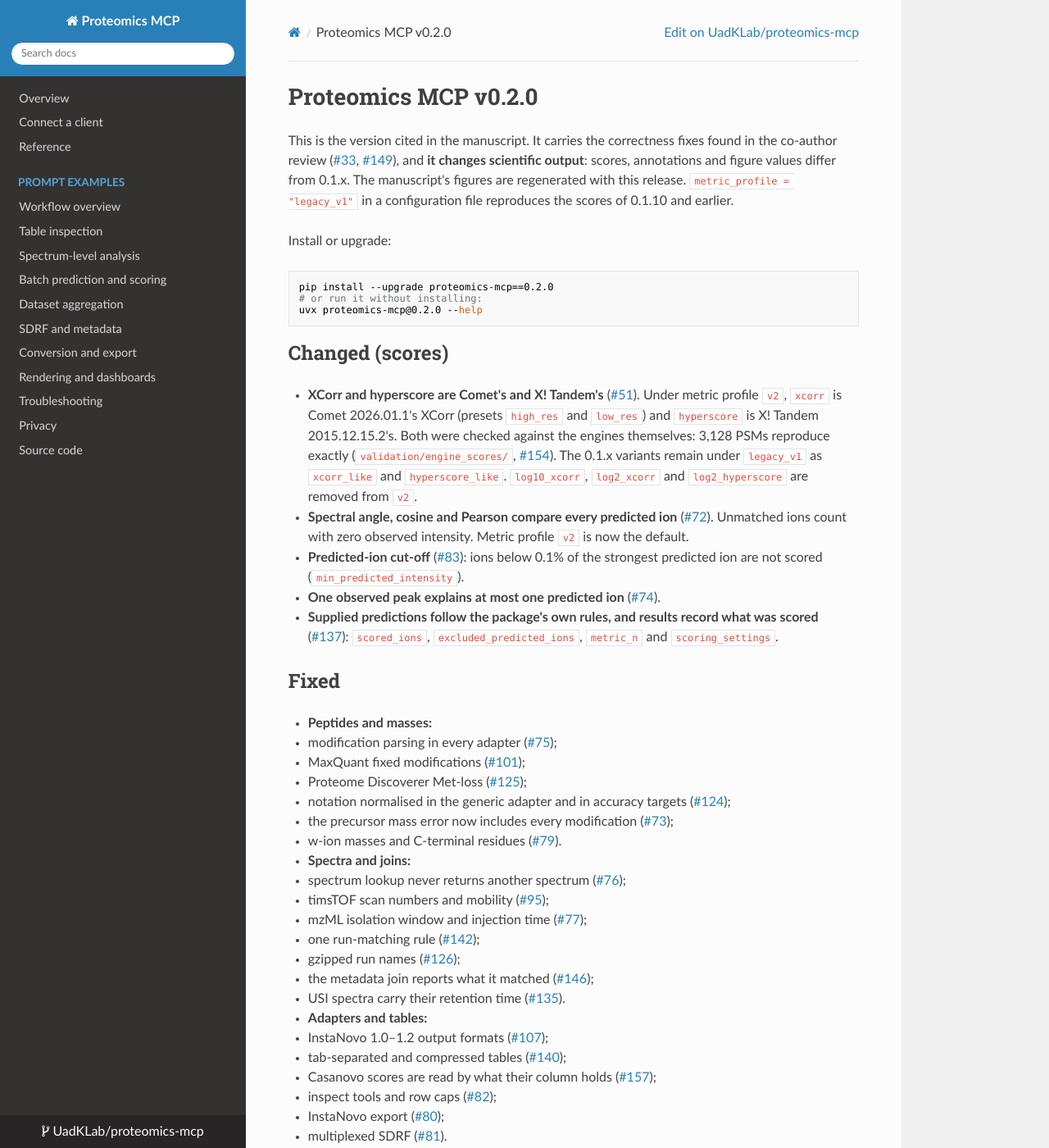
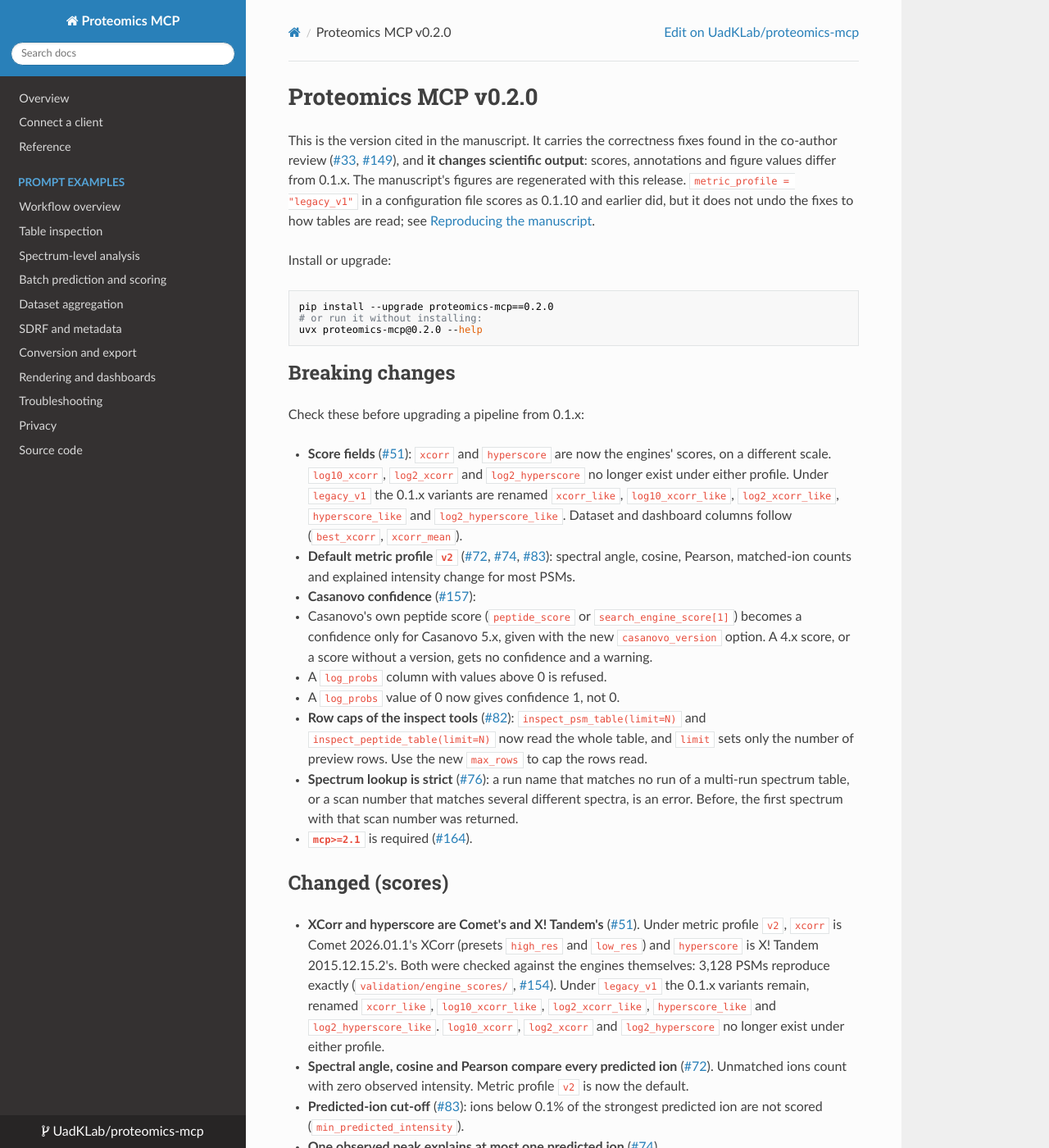
Before and after one commit to UadKLab/proteomics-mcp, an MkDocs documentation site: the page built from docs/releases/v0.2.0.md, in a window 1280 px wide and 1400 px high. Shown: the whole window at 82% size. Built offline with MkDocs 1.6.1, drawn with Linux system fonts in a browser that asks for light colours; nearby versions of some CDN libraries; some of the changed text lies outside the part shown.

Commit message:
docs(release): what legacy_v1 reproduces, all renamed fields, breaking changes, one cited version
- legacy_v1 scores as 0.1.x did and re-scores the stored payloads to the
  published values, but re-reading the supplement's tables gives the
  corrected peptidoforms of #75, #101 and #125 (and #79's w ions) under
  either profile; the release notes and the #72 CHANGELOG entry said it
  reproduced the manuscript figures without that limit
- the release notes name all five *_like fields and say the log fields
  are gone under both profiles
- a Breaking changes section in the release notes: score fields,
  default profile v2, Casanovo confidence and log_probs, the inspect
  tools' limit, strict spectrum lookup, mcp>=2.1
- only 0.2.0 is "the version cited in the manuscript": 0.1.10 and 0.1.8
  (CHANGELOG, v0.1.10 and v0.1.9 notes) say until when they were

````diff
--- a/docs/releases/v0.2.0.md
+++ b/docs/releases/v0.2.0.md
@@ -1,6 +1,6 @@
 # Proteomics MCP v0.2.0
 
-This is the version cited in the manuscript. It carries the correctness fixes found in the co-author review ([#33](https://github.com/UadKLab/proteomics-mcp/issues/33), [#149](https://github.com/UadKLab/proteomics-mcp/issues/149)), and **it changes scientific output**: scores, annotations and figure values differ from 0.1.x. The manuscript's figures are regenerated with this release. `metric_profile = "legacy_v1"` in a configuration file reproduces the scores of 0.1.10 and earlier.
+This is the version cited in the manuscript. It carries the correctness fixes found in the co-author review ([#33](https://github.com/UadKLab/proteomics-mcp/issues/33), [#149](https://github.com/UadKLab/proteomics-mcp/issues/149)), and **it changes scientific output**: scores, annotations and figure values differ from 0.1.x. The manuscript's figures are regenerated with this release. `metric_profile = "legacy_v1"` in a configuration file scores as 0.1.10 and earlier did, but it does not undo the fixes to how tables are read; see [Reproducing the manuscript](#reproducing-the-manuscript).
 
 Install or upgrade:
 
@@ -10,9 +10,23 @@ pip install --upgrade proteomics-mcp==0.2.0
 uvx proteomics-mcp@0.2.0 --help
 ```
 
+## Breaking changes
+
+Check these before upgrading a pipeline from 0.1.x:
+
+- **Score fields** ([#51](https://github.com/UadKLab/proteomics-mcp/issues/51)): `xcorr` and `hyperscore` are now the engines' scores, on a different scale. `log10_xcorr`, `log2_xcorr` and `log2_hyperscore` no longer exist under either profile. Under `legacy_v1` the 0.1.x variants are renamed `xcorr_like`, `log10_xcorr_like`, `log2_xcorr_like`, `hyperscore_like` and `log2_hyperscore_like`. Dataset and dashboard columns follow (`best_xcorr`, `xcorr_mean`).
+- **Default metric profile `v2`** ([#72](https://github.com/UadKLab/proteomics-mcp/issues/72), [#74](https://github.com/UadKLab/proteomics-mcp/issues/74), [#83](https://github.com/UadKLab/proteomics-mcp/issues/83)): spectral angle, cosine, Pearson, matched-ion counts and explained intensity change for most PSMs.
+- **Casanovo confidence** ([#157](https://github.com/UadKLab/proteomics-mcp/issues/157)):
+  - Casanovo's own peptide score (`peptide_score` or `search_engine_score[1]`) becomes a confidence only for Casanovo 5.x, given with the new `casanovo_version` option. A 4.x score, or a score without a version, gets no confidence and a warning.
+  - A `log_probs` column with values above 0 is refused.
+  - A `log_probs` value of 0 now gives confidence 1, not 0.
+- **Row caps of the inspect tools** ([#82](https://github.com/UadKLab/proteomics-mcp/issues/82)): `inspect_psm_table(limit=N)` and `inspect_peptide_table(limit=N)` now read the whole table, and `limit` sets only the number of preview rows. Use the new `max_rows` to cap the rows read.
+- **Spectrum lookup is strict** ([#76](https://github.com/UadKLab/proteomics-mcp/issues/76)): a run name that matches no run of a multi-run spectrum table, or a scan number that matches several different spectra, is an error. Before, the first spectrum with that scan number was returned.
+- **`mcp>=2.1`** is required ([#164](https://github.com/UadKLab/proteomics-mcp/issues/164)).
+
 ## Changed (scores)
 
-- **XCorr and hyperscore are Comet's and X! Tandem's** ([#51](https://github.com/UadKLab/proteomics-mcp/issues/51)). Under metric profile `v2`, `xcorr` is Comet 2026.01.1's XCorr (presets `high_res` and `low_res`) and `hyperscore` is X! Tandem 2015.12.15.2's. Both were checked against the engines themselves: 3,128 PSMs reproduce exactly (`validation/engine_scores/`, [#154](https://github.com/UadKLab/proteomics-mcp/pull/154)). The 0.1.x variants remain under `legacy_v1` as `xcorr_like` and `hyperscore_like`. `log10_xcorr`, `log2_xcorr` and `log2_hyperscore` are removed from `v2`.
+- **XCorr and hyperscore are Comet's and X! Tandem's** ([#51](https://github.com/UadKLab/proteomics-mcp/issues/51)). Under metric profile `v2`, `xcorr` is Comet 2026.01.1's XCorr (presets `high_res` and `low_res`) and `hyperscore` is X! Tandem 2015.12.15.2's. Both were checked against the engines themselves: 3,128 PSMs reproduce exactly (`validation/engine_scores/`, [#154](https://github.com/UadKLab/proteomics-mcp/pull/154)). Under `legacy_v1` the 0.1.x variants remain, renamed `xcorr_like`, `log10_xcorr_like`, `log2_xcorr_like`, `hyperscore_like` and `log2_hyperscore_like`. `log10_xcorr`, `log2_xcorr` and `log2_hyperscore` no longer exist under either profile.
 - **Spectral angle, cosine and Pearson compare every predicted ion** ([#72](https://github.com/UadKLab/proteomics-mcp/issues/72)). Unmatched ions count with zero observed intensity. Metric profile `v2` is now the default.
 - **Predicted-ion cut-off** ([#83](https://github.com/UadKLab/proteomics-mcp/issues/83)): ions below 0.1% of the strongest predicted ion are not scored (`min_predicted_intensity`).
 - **One observed peak explains at most one predicted ion** ([#74](https://github.com/UadKLab/proteomics-mcp/issues/74)).
@@ -70,4 +84,9 @@ See [`CHANGELOG.md`](https://github.com/UadKLab/proteomics-mcp/blob/main/CHANGEL
 
 - **Figure 4:** rebuilt from the first 100 PSMs in the deposited FragPipe PSM table, retained in source-file order ([#42](https://github.com/UadKLab/proteomics-mcp/issues/42), [#47](https://github.com/UadKLab/proteomics-mcp/issues/47)).
 - **Zenodo:** a new version of the supplement carries the regenerated figures, tables and payloads, the Figure 4 spectra, `CHANGES.md` and `PROVENANCE.md`.
-- **The published (0.1.x) values:** `metric_profile = "legacy_v1"` gives the 0.1.x scores; the e2e rescoring test checks this against the stored payloads. Fragment mass errors also need `ms2pip==4.1.2` ([#23](https://github.com/UadKLab/proteomics-mcp/issues/23)).
+- **The published (0.1.x) values:** `metric_profile = "legacy_v1"` gives the 0.1.x scores for the same peptidoform, spectrum and prediction. Re-scoring the stored payloads reproduces the published values, with XCorr and hyperscore under their `*_like` names; the e2e rescoring test checks this. Fragment mass errors also need `ms2pip==4.1.2` ([#23](https://github.com/UadKLab/proteomics-mcp/issues/23)).
+- **Re-reading the supplement's tables** does not reproduce them under either profile. The fixes to how tables are read change some peptidoforms, and so their scores:
+  - [#101](https://github.com/UadKLab/proteomics-mcp/issues/101): MaxQuant fixed modifications are applied. The Figure 3B PSM `AQNSCPICQK` becomes `AQNSC[UNIMOD:4]PIC[UNIMOD:4]QK`, and 5,966 of the 22,782 ProteomeTools PSMs contain cysteine.
+  - [#75](https://github.com/UadKLab/proteomics-mcp/issues/75): 503 of the 52,530 FragPipe PSMs change modification.
+  - [#125](https://github.com/UadKLab/proteomics-mcp/issues/125): 19 Proteome Discoverer PSMs get corrected modification sites.
+  - [#79](https://github.com/UadKLab/proteomics-mcp/issues/79): annotations with w ions change.
````
Also changed, not shown: CHANGELOG.md (+3 -3 lines), docs/releases/v0.1.10.md (+1 -1 lines), docs/releases/v0.1.9.md (+1 -1 lines).
